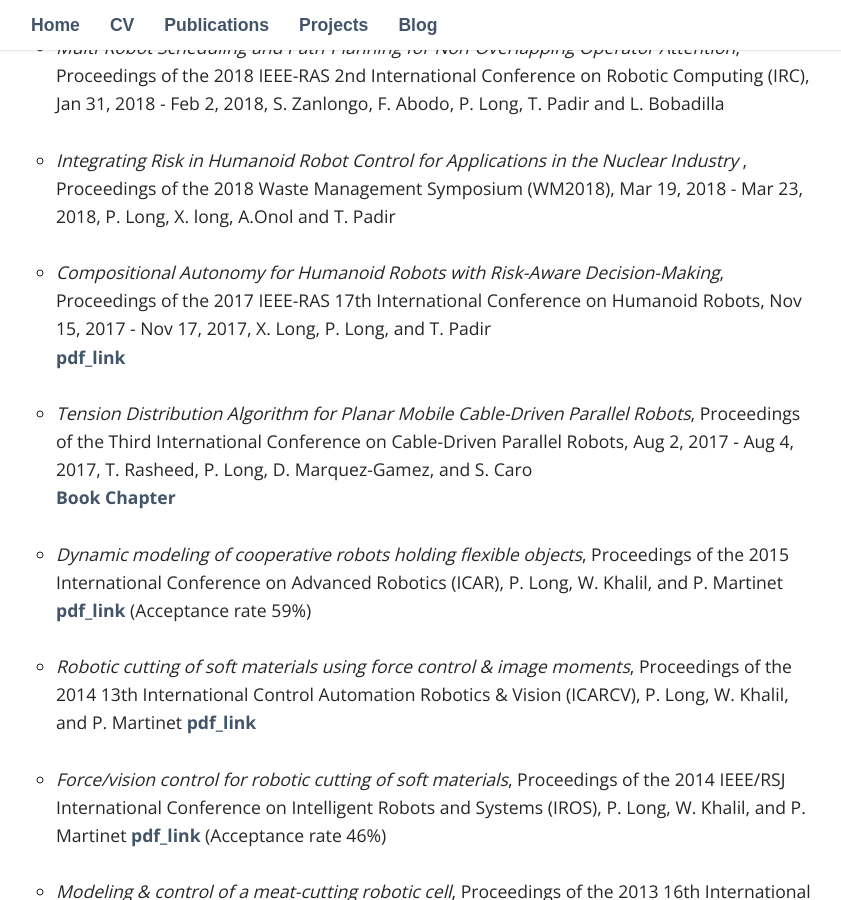
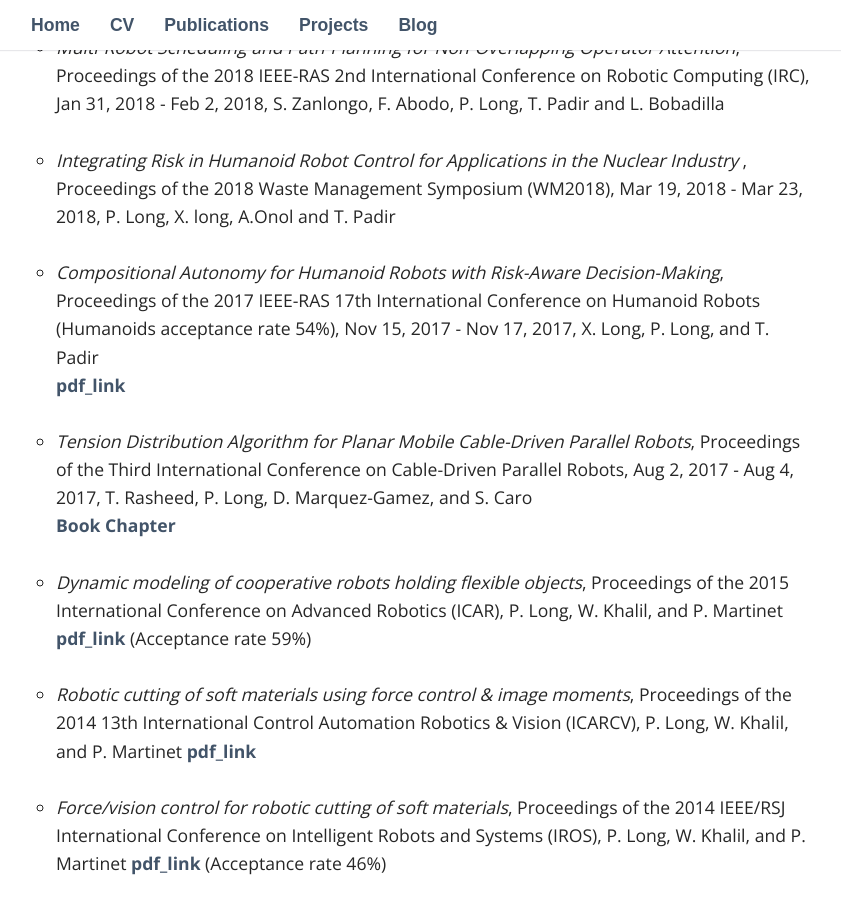
Before and after one commit to philip-long/philip-long.github.io, a Jekyll site: the page built from publications/index.html, in a window 1280 px wide and 900 px high, scrolled down 1151 px. Shown: the whole window, without its empty margins (224-1065 px from the left). Built offline with Jekyll 4.4.1, drawn with Linux system fonts in a browser that asks for light colours; nearby versions of some CDN libraries; some web fonts are replaced; library files that are not in the unit come from our copies.

Commit message:
Update index.html

```diff
--- a/publications/index.html
+++ b/publications/index.html
@@ -79,7 +79,7 @@ title: Publications
     <!-------------------------------------------/-->
 
     <li>
-     <i>Compositional Autonomy for Humanoid Robots with Risk-Aware Decision-Making</i>, Proceedings of the 2017 IEEE-RAS 17th International Conference on Humanoid Robots, Nov 15, 2017 - Nov 17, 2017, X. Long, P. Long,  and T. Padir<br>
+     <i>Compositional Autonomy for Humanoid Robots with Risk-Aware Decision-Making</i>, Proceedings of the 2017 IEEE-RAS 17th International Conference on Humanoid Robots  (Humanoids acceptance rate 54%), Nov 15, 2017 - Nov 17, 2017, X. Long, P. Long,  and T. Padir<br>
 
       <a href="https://www.researchgate.net/publication/322319552_Compositional_autonomy_for_humanoid_robots_with_risk-aware_decision-making
 "> pdf_link</a>
```
